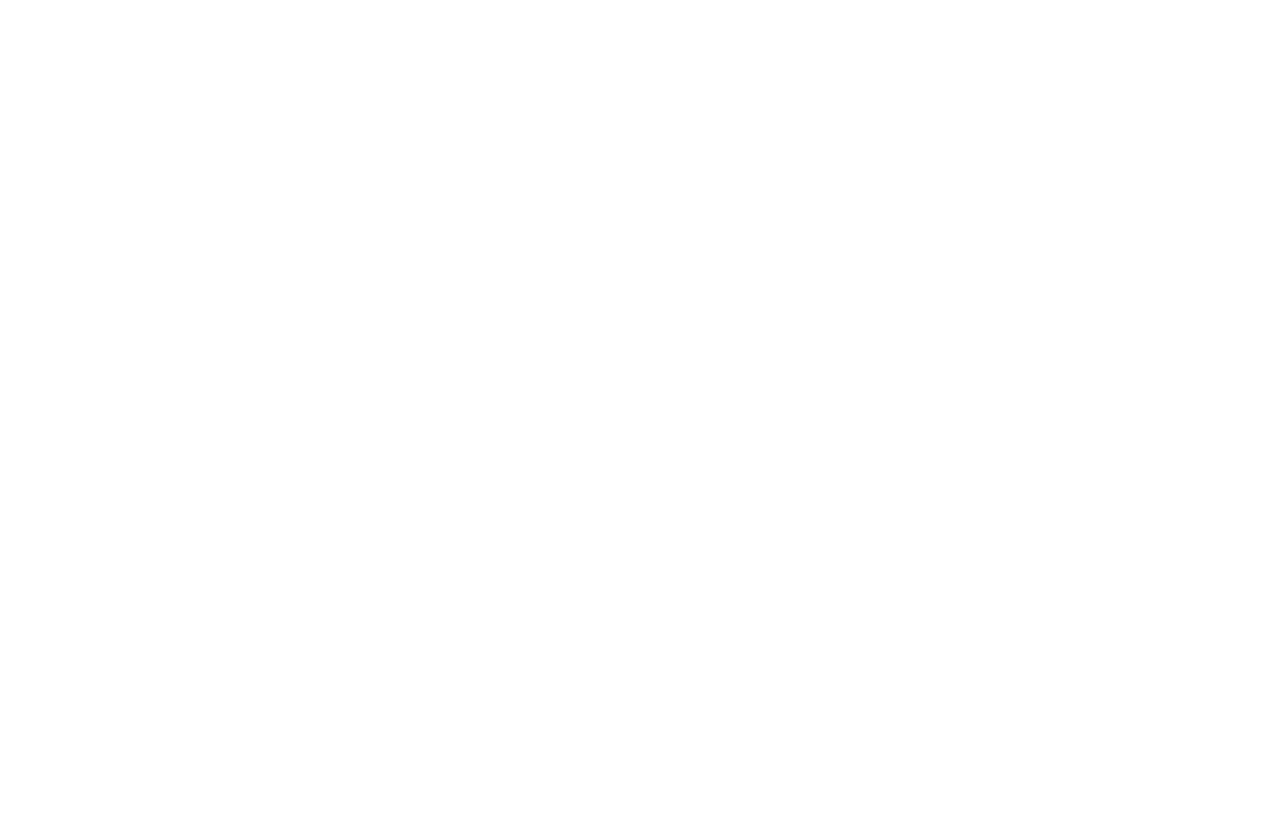
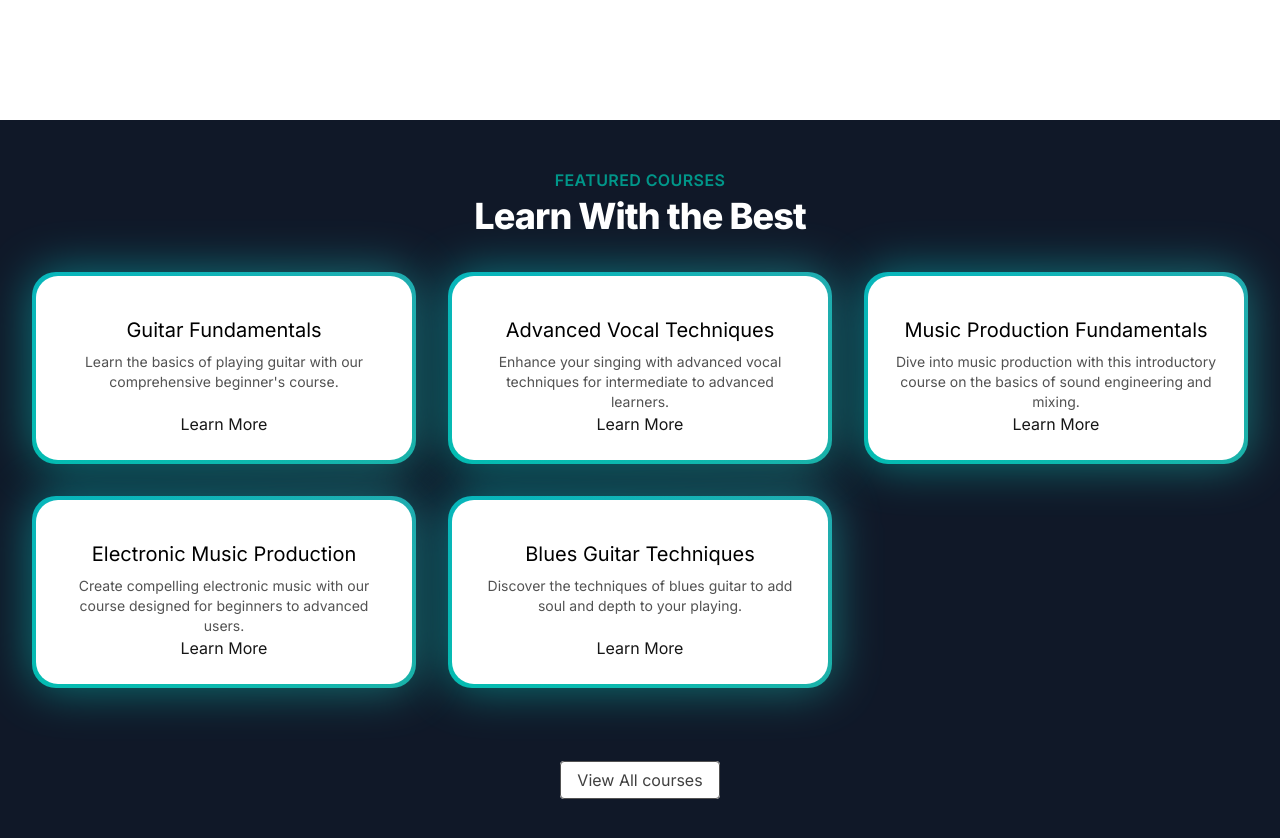
Before and after one commit to MontuSherasiya/NextJs, a Next.js app: page / in a window 1280 px wide. Shown: the part 520-1358 px from the top of the page. Before the commit the page ends 800 px from the top, so only its background shows below. Built offline with nearby package versions, Linux system fonts and the light colour scheme.

Commit message:
Add FeaturedCourses component

```diff
--- a/src/app/layout.tsx
+++ b/src/app/layout.tsx
@@ -3,6 +3,7 @@
 import "./globals.css";
 import Navbar from "../components/Navbar";
 import HeroSection from "../components/HeroSection";
+import FeaturedCourses from "../components/FeaturedCourses";
 
 const inter = Inter({
   subsets: ["latin"]
@@ -28,7 +29,10 @@
       <body className={inter.className}>
         <div className="relative w-full flex items-center justify-center">
           <Navbar />
-          <HeroSection/>
+          <HeroSection />
+        </div>
+        <div>
+          <FeaturedCourses />
         </div>
       </body>
     </html>
--- a/src/app/page.tsx
+++ b/src/app/page.tsx
@@ -1,9 +1,11 @@
+import FeaturedCourses from "../components/FeaturedCourses";
 import HeroSection from "../components/HeroSection";
 
 export default function Home() {
   return (
     <main className="min-h-screen bg-black/[0.96] antialiased bg-grid-white/[0.02]">
       <HeroSection />
+      <FeaturedCourses />
     </main>
   );
 }
--- /dev/null
+++ b/src/components/FeaturedCourses.tsx
@@ -0,0 +1,55 @@
+'use client'
+import Link from "next/link"
+import courseData from "../data/music_courses.json"
+import { BackgroundGradient } from "./ui/background-gradient"
+
+interface Course {
+    id: number,
+    title: string,
+    slug: string,
+    description: string,
+    price: number,
+    instructor: string,
+    isFeatured: boolean,
+}
+
+function FeaturedCourses() {
+    const featuredCourses = courseData.courses.filter((course: Course) => course.isFeatured)
+
+    return (
+        <div className="py-12 bg-gray-900">
+            <div>
+                <div className="text-center">
+                    <h2 className="text-base text-teal-600 font-semibold tracking-wide uppercase">FEATURED COURSES</h2>
+                    <p className="mt-2 text-3xl leading-8 font-extrabold tracking-tight text-white sm:text-4xl">Learn With the Best</p>
+                </div>
+            </div>
+            <div className="mt-10 mx-8">
+                <div className="grid grid-cols-1 sm:grid-cols-2 lg:grid-cols-3 gap-8 justify-center">
+                    {featuredCourses.map((course: Course) => (
+                        <div key={course.id} className="flex justify-center">
+                            <BackgroundGradient
+                                className="flex flex-col rounded-[22px] bg-white dark:bg-zinc-900 overflow-hidden h-full max-w-sm">
+                                <div className="p-4 sm:p-6 flex flex-col items-center text-center flex-grow">
+                                    <p className="text-lg sm:text-xl text-black mt-4 mb-2 dark:text-neutral-200">{course.title}</p>
+                                    <p className="text-sm text-neutral-600 dark:text-neutral-400 flex-grow">{course.description}</p>
+                                    <Link href={`/courses/${course.slug}`}>
+                                        Learn More
+                                    </Link>
+                                </div>
+                            </BackgroundGradient>
+                        </div>
+                    ))}
+                </div>
+            </div>
+            <div className="mt-20 text-center">
+                <Link href={"/courses"}
+                    className="px-4 py-2 rounded border border-neutral-600 text-neutral-700 bg-white hover:bg-gray-100 transition duration-200">
+                    View All courses
+                </Link>
+            </div>
+        </div>
+    )
+}
+
+export default FeaturedCourses
--- /dev/null
+++ b/src/components/ui/background-gradient.tsx
@@ -0,0 +1,69 @@
+import { cn } from "../../lib/utils";
+import React from "react";
+import { motion } from "framer-motion";
+
+export const BackgroundGradient = ({
+    children,
+    className,
+    containerClassName,
+    animate = true,
+}: {
+    children?: React.ReactNode;
+    className?: string;
+    containerClassName?: string;
+    animate?: boolean;
+}) => {
+    const variants = {
+        initial: {
+            backgroundPosition: "0 50%",
+        },
+        animate: {
+            backgroundPosition: ["0, 50%", "100% 50%", "0 50%"],
+        },
+    };
+    return (
+        <div className={cn("relative p-[4px] group", containerClassName)}>
+            <motion.div
+                variants={animate ? variants : undefined}
+                initial={animate ? "initial" : undefined}
+                animate={animate ? "animate" : undefined}
+                transition={
+                    animate
+                        ? {
+                            duration: 5,
+                            repeat: Infinity,
+                            repeatType: "reverse",
+                        }
+                        : undefined
+                }
+                style={{
+                    backgroundSize: animate ? "400% 400%" : undefined,
+                }}
+                className={cn(
+                    "absolute inset-0 rounded-3xl z-[1] opacity-60 group-hover:opacity-100 blur-xl  transition duration-500",
+                    " bg-[radial-gradient(circle_farthest-side_at_0_100%,#00ccb1,transparent),radial-gradient(circle_farthest-side_at_100%_0,#7b61ff,transparent),radial-gradient(circle_farthest-side_at_100%_100%,#ffc414,transparent),radial-gradient(circle_farthest-side_at_0_0,#1ca0fb,#141316)]"
+                )}/>
+            <motion.div
+                variants={animate ? variants : undefined}
+                initial={animate ? "initial" : undefined}
+                animate={animate ? "animate" : undefined}
+                transition={
+                    animate
+                        ? {
+                            duration: 5,
+                            repeat: Infinity,
+                            repeatType: "reverse",
+                        }
+                        : undefined
+                }
+                style={{
+                    backgroundSize: animate ? "400% 400%" : undefined,
+                }}
+                className={cn(
+                    "absolute inset-0 rounded-3xl z-[1]",
+                    "bg-[radial-gradient(circle_farthest-side_at_0_100%,#00ccb1,transparent),radial-gradient(circle_farthest-side_at_100%_0,#7b61ff,transparent),radial-gradient(circle_farthest-side_at_100%_100%,#ffc414,transparent),radial-gradient(circle_farthest-side_at_0_0,#1ca0fb,#141316)]"
+                )}/>
+            <div className={cn("relative z-10", className)}>{children}</div>
+        </div>
+    );
+};
--- /dev/null
+++ b/src/data/music_courses.json
@@ -0,0 +1,104 @@
+{
+    "courses": [
+        {
+            "id": 1,
+            "title": "Guitar Fundamentals",
+            "slug": "guitar-fundamentals",
+            "description": "Learn the basics of playing guitar with our comprehensive beginner's course.",
+            "price": 99.99,
+            "instructor": "John Doe",
+            "isFeatured": true,
+            "image": "/courses/guitar.jpg"
+        },
+        {
+            "id": 2,
+            "title": "Piano for Beginners",
+            "slug": "piano-for-beginners",
+            "description": "Start your musical journey with foundational piano skills taught by expert instructors.",
+            "price": 109.99,
+            "instructor": "Jane Smith",
+            "isFeatured": false,
+            "image": "/courses/piano.jpg"
+        },
+        {
+            "id": 3,
+            "title": "Advanced Vocal Techniques",
+            "slug": "advanced-vocal-techniques",
+            "description": "Enhance your singing with advanced vocal techniques for intermediate to advanced learners.",
+            "price": 119.99,
+            "instructor": "Emily Johnson",
+            "isFeatured": true,
+            "image": "/courses/vocalist.jpg"
+        },
+        {
+            "id": 4,
+            "title": "Drumming Mastery",
+            "slug": "drumming-mastery",
+            "description": "Master the drums with our comprehensive course covering all skill levels.",
+            "price": 129.99,
+            "instructor": "Mike Brown",
+            "isFeatured": false,
+            "image": "/courses/drumming.jpg"
+        },
+        {
+            "id": 5,
+            "title": "Jazz Improvisation",
+            "slug": "jazz-improvisation",
+            "description": "Learn the art of jazz improvisation with this course designed for all levels.",
+            "price": 139.99,
+            "instructor": "Chris Davis",
+            "isFeatured": false,
+            "image": "/courses/jazz.jpg"
+        },
+        {
+            "id": 6,
+            "title": "Music Production Fundamentals",
+            "slug": "music-production-fundamentals",
+            "description": "Dive into music production with this introductory course on the basics of sound engineering and mixing.",
+            "price": 149.99,
+            "instructor": "Alex Wilson",
+            "isFeatured": true,
+            "image": "/courses/music-prod.jpg"
+        },
+        {
+            "id": 7,
+            "title": "Songwriting Essentials",
+            "slug": "songwriting-essentials",
+            "description": "Learn the essentials of songwriting to express your musical creativity.",
+            "price": 159.99,
+            "instructor": "Samantha Miller",
+            "isFeatured": false,
+            "image": "/courses/song-writing.jpg"
+        },
+        {
+            "id": 8,
+            "title": "Electronic Music Production",
+            "slug": "electronic-music-production",
+            "description": "Create compelling electronic music with our course designed for beginners to advanced users.",
+            "price": 169.99,
+            "instructor": "Luke Harris",
+            "isFeatured": true,
+            "image": "/courses/music-prod.jpg"
+        },
+        {
+            "id": 9,
+            "title": "Classical Music History",
+            "slug": "classical-music-history",
+            "description": "Explore the rich history of classical music from its origins to the present day.",
+            "price": 179.99,
+            "instructor": "Grace Lee",
+            "isFeatured": false,
+            "image": "/courses/classical-music.jpg"
+        },
+        {
+            "id": 10,
+            "title": "Blues Guitar Techniques",
+            "slug": "blues-guitar-techniques",
+            "description": "Discover the techniques of blues guitar to add soul and depth to your playing.",
+            "price": 189.99,
+            "instructor": "Ethan Moore",
+            "isFeatured": true,
+            "image": "/courses/blues.jpg"
+        }
+    ]
+}
```
